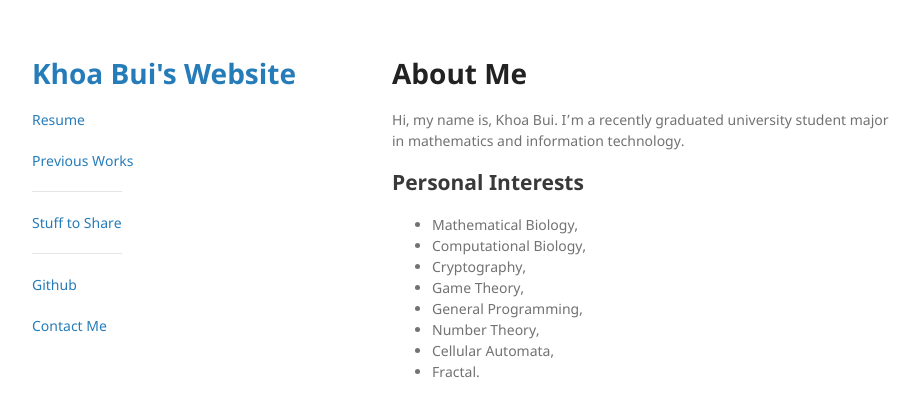
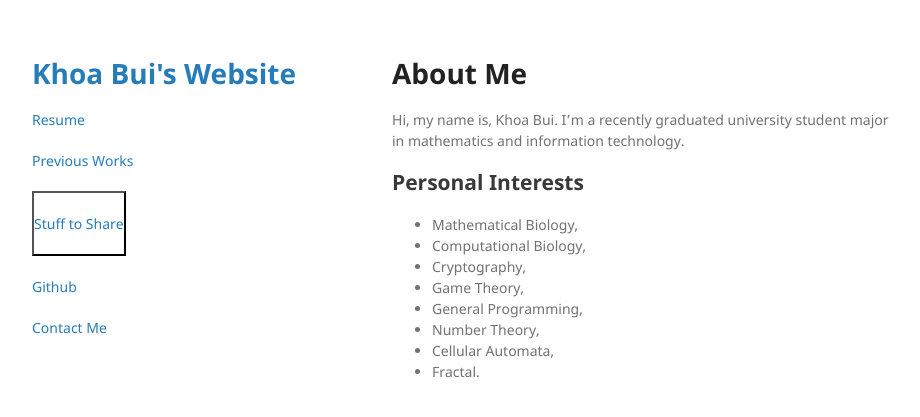
Before and after one commit to khoabuiv/khoabuiv.github.io, a Jekyll site: the page built from index.md, in a window 1280 px wide. Shown: the top 417 px of the page, without its empty margins (178-1098 px from the left). Built offline with Jekyll 4.4.1, drawn with Linux system fonts in a browser that asks for light colours; our own code applies the rules of GitHub Pages for plain Markdown files.

Commit message:
Update jekyll-theme-minimal.scss

```diff
--- a/_sass/jekyll-theme-minimal.scss
+++ b/_sass/jekyll-theme-minimal.scss
@@ -133,8 +133,6 @@
   position: static;
   -webkit-font-smoothing:subpixel-antialiased;
   font: 14px/1.5 "Noto Sans", "Helvetica Neue", Helvetica, Arial, sans-serif;
-  border:1px solid #e5e5e5;
-  border-width:1px 0;
   padding:20px 0;
   margin:0 0 20px;
 }
```
